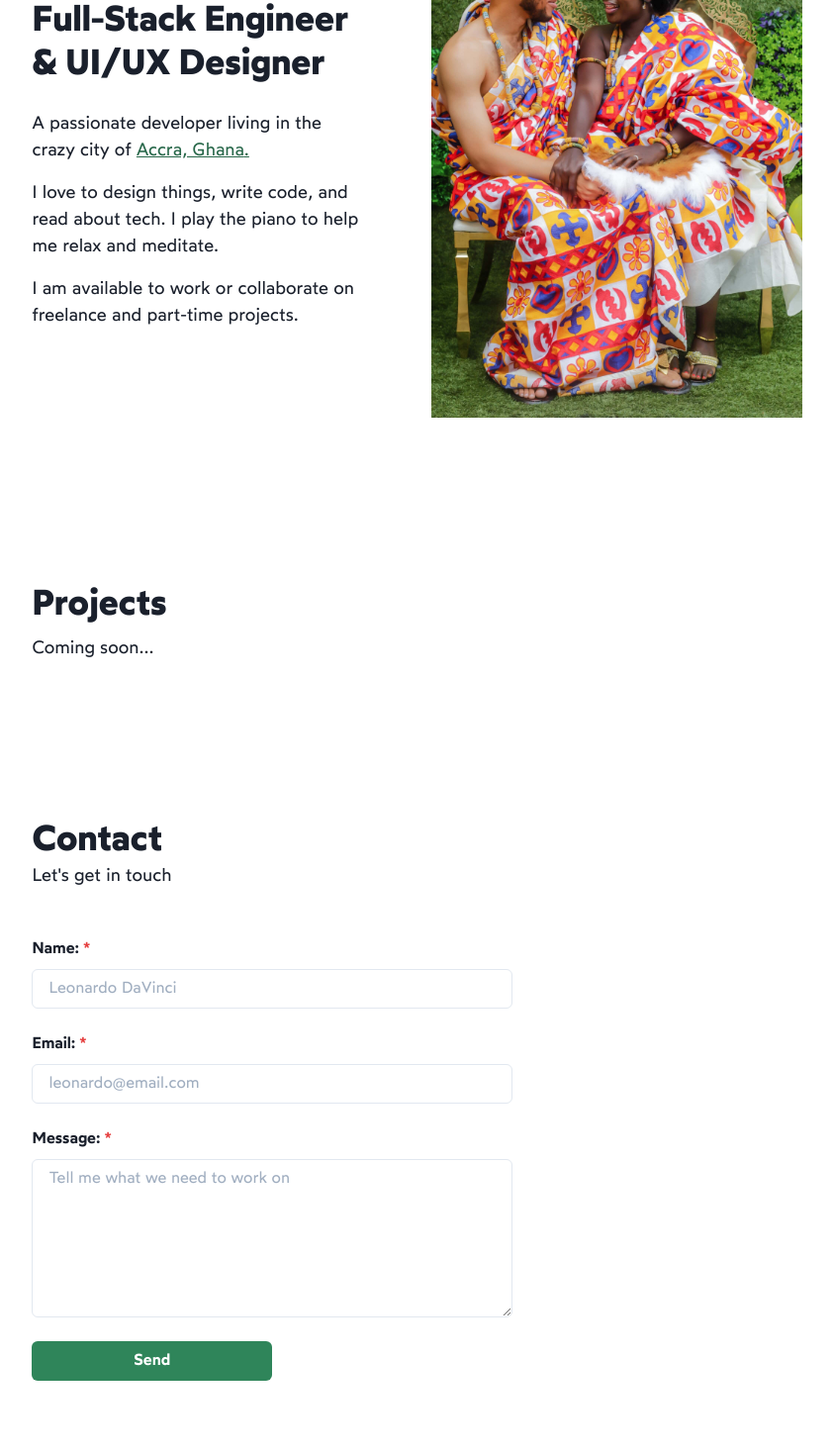
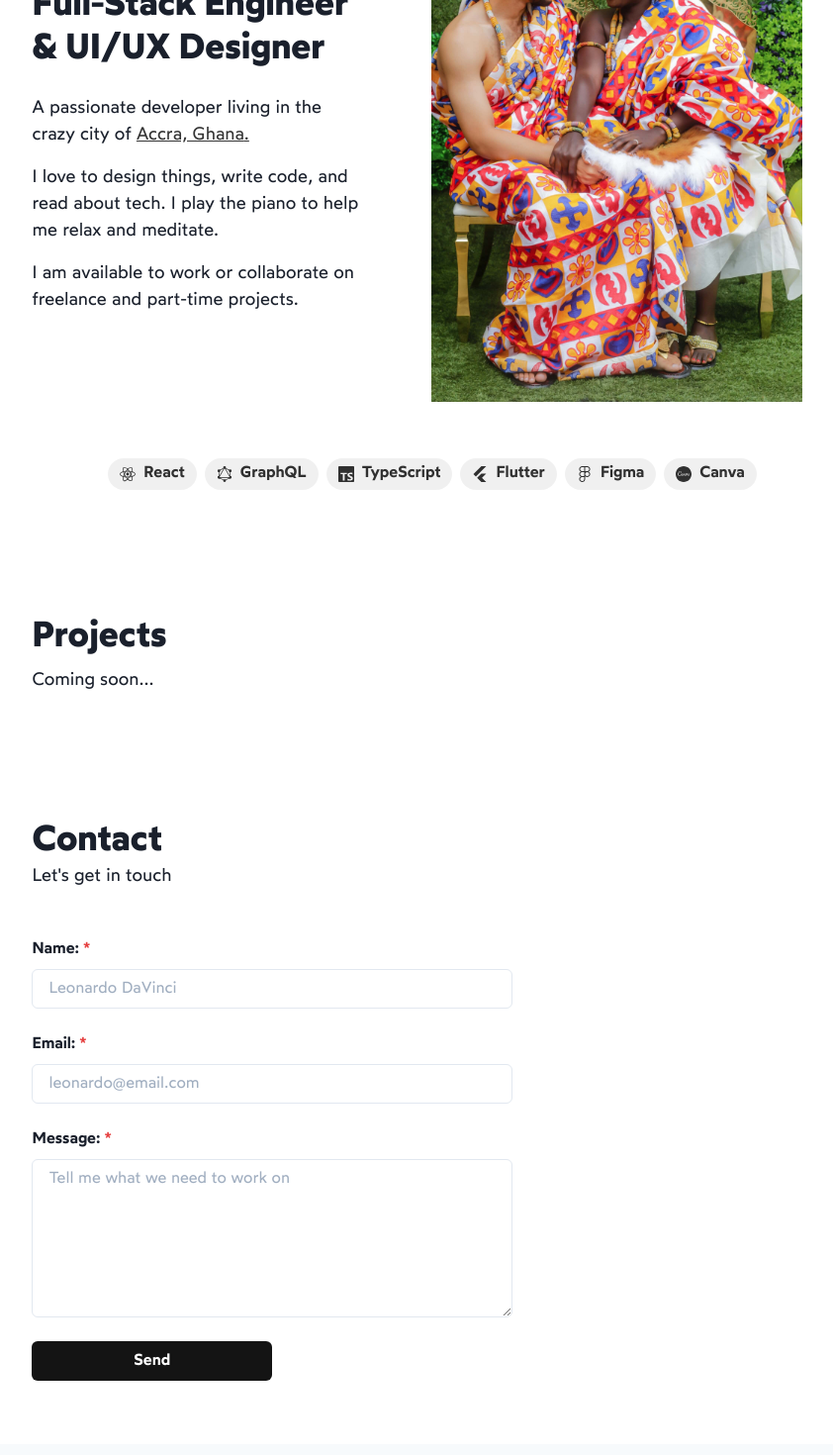
Before and after one commit to emmanuelchucks/emmanuelchucks.com, a Next.js app: page / in a window 1280 px wide. Shown: the part 320-1790 px from the top of the page at 99% size, without its empty margins (203-1045 px from the left). Built offline with nearby package versions, Linux system fonts and the light colour scheme.

Commit message:
add tech stack section (#16)

```diff
--- a/components/Contact.tsx
+++ b/components/Contact.tsx
@@ -13,13 +13,13 @@ import {
 
 function Contact() {
   return (
-    <Stack maxW="40ch" id="contact">
+    <Stack maxW="40ch" id="contact" as="section">
       <Box mb={10}>
         <Heading>Contact</Heading>
         <Text>Let&apos;s get in touch</Text>
       </Box>
 
-      <Stack spacing={6}>
+      <Stack as="form" spacing={6}>
         <InputField id="name" label="Name" placeholder="Leonardo DaVinci" />
         <InputField id="email" label="Email" placeholder="leonardo@email.com" />
         <InputField
@@ -28,7 +28,15 @@ function Contact() {
           label="Message"
           placeholder="Tell me what we need to work on"
         />
-        <Button bg="green.600" color="white" size="md" w="50%">
+        <Button
+          type="submit"
+          bg="blackAlpha.900"
+          _hover={{ bg: "blackAlpha.800" }}
+          _active={{ bg: "blackAlphe.800" }}
+          color="white"
+          size="md"
+          w="50%"
+        >
           Send
         </Button>
       </Stack>
--- a/components/Footer.tsx
+++ b/components/Footer.tsx
@@ -11,7 +11,7 @@ function Footer() {
   return (
     <Stack as="footer" align="center" spacing={6} bg="gray.50" pt={16} pb={8}>
       <Stack align="center" spacing={8} color="blackAlpha.700">
-        <Navigation />
+        <Navigation id="footer-navigation" />
         <Stack as="ul" direction="row" spacing={2} listStyleType="none">
           {socials.map(({ name, url }, idx) => {
             const Icon = socialIcons[idx];
@@ -36,7 +36,7 @@ function Footer() {
       </Stack>
       <Box textAlign="center" color="blackAlpha.800" fontSize="sm">
         <Text>Made with ❤️ in Accra, Ghana</Text>
-        <Text as="small">Copyright 2021. MIT Licence</Text>
+        <Text as="small">&copy; 2021. MIT Licence</Text>
       </Box>
     </Stack>
   );
--- a/components/Hero.tsx
+++ b/components/Hero.tsx
@@ -1,22 +1,10 @@
 import { Box, Heading, Link, Stack, Text } from "@chakra-ui/react";
 
 import Image from "next/image";
+import heroData from "utils/hero-data";
 
 function Hero() {
-  const hero = {
-    intro: "Hello I'm Emmanuel Chucks",
-    title: "Full-Stack Engineer & UI/UX Designer",
-    body: {
-      p1: "A passionate developer living in the crazy city of",
-      a1: "Accra, Ghana",
-      p2: "I love to design things, write code, and read about tech. I play the piano to help me relax and meditate.",
-      p3: "I am available to work or collaborate on freelance and part-time projects.",
-    },
-    skills: {
-      code: ["React", "GraphQL", "TypeScript", "Flutter"],
-      design: ["Figma", "Canva"],
-    },
-  };
+  const { intro, title, body } = heroData;
 
   return (
     <Stack
@@ -34,24 +22,24 @@ function Hero() {
           fontSize="md"
           fontWeight={600}
         >
-          {hero.intro}
+          {intro}
         </Heading>
-        <Heading my={6}>{hero.title}</Heading>
+        <Heading my={6}>{title}</Heading>
         <Stack align="flex-start" spacing={4}>
           <Text>
-            {hero.body.p1}{" "}
+            {body.p1}{" "}
             <Link
               href="https://en.wikipedia.org/wiki/Accra"
               target="_blank"
               rel="noreferrer"
               textDecor="underline"
-              color="green.700"
+              color="blackAlpha.800"
             >
-              {hero.body.a1}.
+              {body.a1}.
             </Link>
           </Text>
-          <Text>{hero.body.p2}</Text>
-          <Text>{hero.body.p3}</Text>
+          <Text>{body.p2}</Text>
+          <Text>{body.p3}</Text>
         </Stack>
       </Box>
       <Box>
--- a/components/Navigation.tsx
+++ b/components/Navigation.tsx
@@ -2,11 +2,15 @@ import { Button, HStack, Link } from "@chakra-ui/react";
 
 import siteData from "utils/site-data";
 
-function Navigation() {
+type NavigationProps = {
+  id: string;
+};
+
+function Navigation({ id }: NavigationProps) {
   const { navigation } = siteData;
 
   return (
-    <nav>
+    <nav id={id}>
       <HStack as="ul" spacing={6}>
         {navigation.map((navItem, idx) => (
           <Button as="li" variant="link" key={navItem}>
--- a/components/Projects.tsx
+++ b/components/Projects.tsx
@@ -1,8 +1,8 @@
-import { Stack, Heading, Text } from "@chakra-ui/react";
+import { Heading, Stack, Text } from "@chakra-ui/react";
 
 function Projects() {
   return (
-    <Stack id="projects">
+    <Stack id="projects" as="section">
       <Heading>Projects</Heading>
       <Text>Coming soon...</Text>
     </Stack>
--- /dev/null
+++ b/components/TechStack.tsx
@@ -0,0 +1,36 @@
+import { HStack, Tag, TagLabel, TagLeftIcon } from "@chakra-ui/react";
+import {
+  SiCanva,
+  SiFigma,
+  SiFlutter,
+  SiGraphql,
+  SiReact,
+  SiTypescript,
+} from "react-icons/si";
+
+import heroData from "utils/hero-data";
+
+function TechStack() {
+  const { skills } = heroData;
+  const techIcons = [
+    SiReact,
+    SiGraphql,
+    SiTypescript,
+    SiFlutter,
+    SiFigma,
+    SiCanva,
+  ];
+
+  return (
+    <HStack wrap="wrap" justify="center">
+      {skills.map(({ name, color }, idx) => (
+        <Tag size="lg" borderRadius="full" colorScheme="blackAlpha">
+          <TagLeftIcon as={techIcons[idx]} />
+          <TagLabel>{name}</TagLabel>
+        </Tag>
+      ))}
+    </HStack>
+  );
+}
+
+export default TechStack;
--- a/pages/index.tsx
+++ b/pages/index.tsx
@@ -8,6 +8,7 @@ import Logo from "components/Logo";
 import Navigation from "components/Navigation";
 import type { NextPage } from "next";
 import Projects from "components/Projects";
+import TechStack from "components/TechStack";
 
 const Home: NextPage = () => {
   return (
@@ -25,7 +26,7 @@ const Home: NextPage = () => {
         >
           <Stack direction="row" justify="space-between" align="baseline">
             <Logo />
-            <Navigation />
+            <Navigation id="main-navigation" />
           </Stack>
         </Container>
 
@@ -33,11 +34,14 @@ const Home: NextPage = () => {
           as="main"
           maxW={[null, null, "60ch", "70ch"]}
           px={5}
-          py={[12, 20]}
+          py={16}
           flex={1}
         >
-          <Stack spacing={40}>
-            <Hero />
+          <Stack spacing={32}>
+            <Stack spacing={12}>
+              <Hero />
+              <TechStack />
+            </Stack>
             <Projects />
             <Contact />
           </Stack>
--- /dev/null
+++ b/utils/hero-data.ts
@@ -0,0 +1,38 @@
+const heroData = {
+  intro: "Hello I'm Emmanuel Chucks",
+  title: "Full-Stack Engineer & UI/UX Designer",
+  body: {
+    p1: "A passionate developer living in the crazy city of",
+    a1: "Accra, Ghana",
+    p2: "I love to design things, write code, and read about tech. I play the piano to help me relax and meditate.",
+    p3: "I am available to work or collaborate on freelance and part-time projects.",
+  },
+  skills: [
+    {
+      name: "React",
+      color: "cyan",
+    },
+    {
+      name: "GraphQL",
+      color: "pink",
+    },
+    {
+      name: "TypeScript",
+      color: "linkedin",
+    },
+    {
+      name: "Flutter",
+      color: "messenger",
+    },
+    {
+      name: "Figma",
+      color: "orange",
+    },
+    {
+      name: "Canva",
+      color: "cyan",
+    },
+  ],
+};
+
+export default heroData;
```
